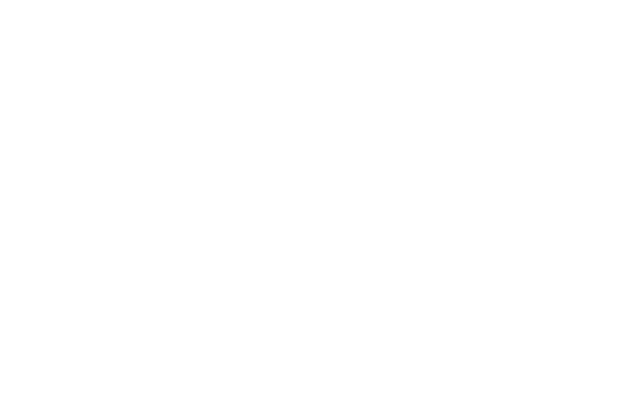
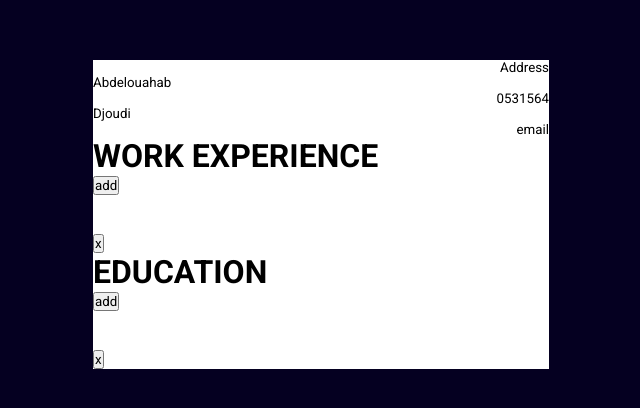
Before and after one commit to ADjoudi/cv-app, a React (Create React App) app: page / in a window 1280 px wide. Shown: the part 186-594 px from the top of the page, without its empty margins (143-783 px from the left). Built offline with nearby package versions, Linux system fonts and the light colour scheme.

Commit message:
save point before major change

```diff
--- a/src/App.js
+++ /dev/null
@@ -1,7 +0,0 @@
-import React from "react";
-
-function App() {
-  return <div className="App"></div>;
-}
-
-export default App;
--- /dev/null
+++ b/src/Components/App.js
@@ -0,0 +1,29 @@
+import React from "react";
+import "../css/app.css";
+import Resume from "./Resume";
+import EditTab from "./EditTab";
+class App extends React.Component {
+  constructor(props) {
+    super(props);
+    this.state = {
+      tabType: "",
+    };
+    this.handleTab = this.handleTab.bind(this);
+  }
+  handleTab(event) {
+    console.log(event);
+    this.setState({
+      tabType: event,
+    });
+  }
+  render() {
+    return (
+      <div className="App">
+        <Resume tabType={this.handleTab} />
+        <EditTab tabType={this.state.tabType} />
+      </div>
+    );
+  }
+}
+
+export default App;
--- /dev/null
+++ b/src/Components/EditTab.js
@@ -0,0 +1,71 @@
+import "../css/editTab.css";
+
+import React from "react";
+import TextArea from "./TextArea";
+
+class EditTab extends React.Component {
+  constructor(props) {
+    super(props);
+  }
+  render() {
+    if (!this.props.tabType) {
+      return <div className="editTab"></div>;
+    }
+    if (this.props.tabType === "info") {
+      return (
+        <div className="editTab">
+          <form>
+            <label htmlFor="fname">First Name</label>
+            <TextArea id="fname" />
+            <label htmlFor="lname">Last Name</label>
+            <TextArea id="lname" />
+            <label htmlFor="address">address</label>
+            <TextArea id="address" />
+            <label htmlFor="phoneNbr">051648484</label>
+            <TextArea id="phoneNbr" />
+            <label htmlFor="email">email</label>
+            <TextArea id="email" />
+          </form>
+        </div>
+      );
+    }
+    if (this.props.tabType === "wes") {
+      return (
+        <div className="editTab">
+          <form>
+            <label htmlFor="company">Company</label>
+            <TextArea id="company" />
+            <label htmlFor="location">Location</label>
+            <TextArea id="location" />
+            <label htmlFor="year">Year</label>
+            <TextArea id="year" />
+            <label htmlFor="title">Title</label>
+            <TextArea id="title" />
+            <label htmlFor="description">Description</label>
+            <TextArea id="description" />
+          </form>
+        </div>
+      );
+    }
+    if (this.props.tabType === "es") {
+      return (
+        <div className="editTab">
+          <form>
+            <label htmlFor="university">University</label>
+            <TextArea id="university" />
+            <label htmlFor="location">Location</label>
+            <TextArea id="location" />
+            <label htmlFor="year">Year</label>
+            <TextArea id="year" />
+            <label htmlFor="title">Title</label>
+            <TextArea id="title" />
+            <label htmlFor="description">Description</label>
+            <TextArea id="description" />
+          </form>
+        </div>
+      );
+    }
+  }
+}
+
+export default EditTab;
--- /dev/null
+++ b/src/Components/Item.js
@@ -0,0 +1,27 @@
+import React from "react";
+import TextArea from "./TextArea";
+class Item extends React.Component {
+  constructor(props) {
+    super(props);
+  }
+  render() {
+    return (
+      <div className="Item">
+        <div className="itemInfo">
+          <TextArea className="display" />
+          <TextArea className="display" />
+          <TextArea className="display" />
+        </div>
+        <div className="details">
+          <TextArea className="display" />
+          <TextArea className="display" />
+        </div>
+        <div className="action">
+          <button className="delete">x</button>
+        </div>
+      </div>
+    );
+  }
+}
+
+export default Item;
--- /dev/null
+++ b/src/Components/Resume.js
@@ -0,0 +1,66 @@
+import "../css/resume.css";
+import React from "react";
+import TextArea from "./TextArea.js";
+import Item from "./Item";
+
+class Resume extends React.Component {
+  constructor(props) {
+    super(props);
+    this.state = {
+      fName: "First Name",
+      lName: "Last Name",
+      address: "651 rowing street , BC",
+      phoneNbr: "0216489486",
+      email: "abdou@gmail.com",
+      wes: [],
+      es: [],
+    };
+  }
+  render() {
+    return (
+      <div className="resume">
+        <form>
+          <header id="info" onClick={() => this.props.tabType("info")}>
+            <div>
+              <TextArea className="fName display" value="Abdelouahab" />
+              <TextArea className="lName display" value="Djoudi" />
+            </div>
+            <div>
+              <TextArea className="info display" value="Address" />
+              <TextArea className="info display" value="0531564" />
+              <TextArea className="info display" value="email" />
+            </div>
+          </header>
+          <div
+            id="workE"
+            className="workExperience"
+            onClick={() => this.props.tabType("wes")}
+          >
+            <header>
+              <h1>WORK EXPERIENCE</h1>
+              <button className="addBtn">add</button>
+            </header>
+            <div className="weItems">
+              <Item />
+            </div>
+          </div>
+          <div
+            id="education"
+            className="education"
+            onClick={() => this.props.tabType("es")}
+          >
+            <header>
+              <h1>EDUCATION</h1>
+              <button className="addBtn">add</button>
+            </header>
+            <div className="eItems">
+              <Item />
+            </div>
+          </div>
+        </form>
+      </div>
+    );
+  }
+}
+
+export default Resume;
--- /dev/null
+++ b/src/Components/TextArea.js
@@ -0,0 +1,29 @@
+import React from "react";
+
+class TextArea extends React.Component {
+  constructor(props) {
+    super(props);
+    this.state = {
+      text: "",
+    };
+    this.handleInputChange = this.handleInputChange.bind(this);
+  }
+  handleInputChange(event) {
+    this.setState({
+      text: event.target.value,
+    });
+  }
+  render() {
+    return (
+      <input
+        id={this.props.id}
+        className={this.props.className}
+        type="text"
+        onChange={this.handleInputChange}
+        value={this.props.value}
+      />
+    );
+  }
+}
+
+export default TextArea;
--- /dev/null
+++ b/src/css/app.css
@@ -0,0 +1,8 @@
+.App {
+  background-color: #050021;
+  width: 100%;
+  height: 100%;
+  display: flex;
+  flex-direction: row;
+  overflow: hidden;
+}
--- /dev/null
+++ b/src/css/editTab.css
@@ -0,0 +1,5 @@
+.editTab {
+  width: 22rem;
+  height: 100%;
+  background-color: #0d0028;
+}
--- /dev/null
+++ b/src/css/index.css
@@ -0,0 +1,13 @@
+@import url("https://fonts.googleapis.com/css2?family=Roboto+Condensed:wght@700&family=Roboto:wght@400;500;700&display=swap");
+:root {
+}
+* {
+  padding: 0;
+  margin: 0;
+  box-sizing: border-box;
+  font-family: "Roboto", sans-serif;
+}
+body > div {
+  width: 100vw;
+  height: 100vh;
+}
--- /dev/null
+++ b/src/css/resume.css
@@ -0,0 +1,47 @@
+.resume {
+  flex: 1;
+  height: 100%;
+  display: flex;
+  justify-content: center;
+  align-items: center;
+  overflow-y: scroll;
+}
+
+.resume form {
+  background-color: white;
+  display: flex;
+  flex-direction: column;
+}
+
+.display {
+  border: none;
+  pointer-events: none;
+}
+
+#info:hover,
+#workE:hover,
+#education:hover {
+  background-color: rgb(250, 247, 255);
+}
+
+#info {
+  display: flex;
+  justify-content: space-between;
+  align-items: center;
+}
+
+#info div {
+  display: flex;
+  flex-direction: column;
+  gap: 1rem;
+}
+
+#info .fName {
+}
+
+#info .lName {
+}
+
+#info .info {
+  text-align: end;
+}
--- a/src/index.js
+++ b/src/index.js
@@ -1,6 +1,7 @@
 import React from "react";
 import ReactDOM from "react-dom/client";
-import App from "./App";
+import App from "./Components/App";
+import "./css/index.css";
 
 const root = ReactDOM.createRoot(document.getElementById("root"));
 root.render(
```
